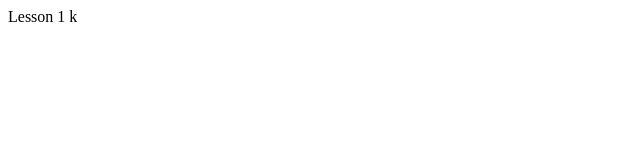
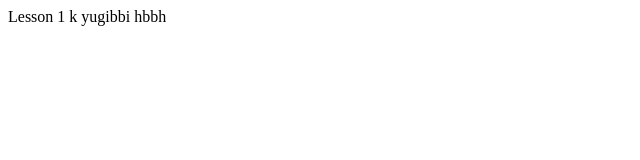
Before and after one commit to TiisetsoPule/MyWeatherApp, a plain HTML site: page index.html in a window 1280 px wide. Shown: the whole page, without its empty margins (0-640 px from the left). Drawn offline with Linux system fonts and the light colour scheme.

Commit message:
My next commit

```diff
--- a/index.html
+++ b/index.html
@@ -8,5 +8,7 @@
 <body>
     Lesson 1
     k
+    yugibbi
+    hbbh
 </body>
 </html>
```
